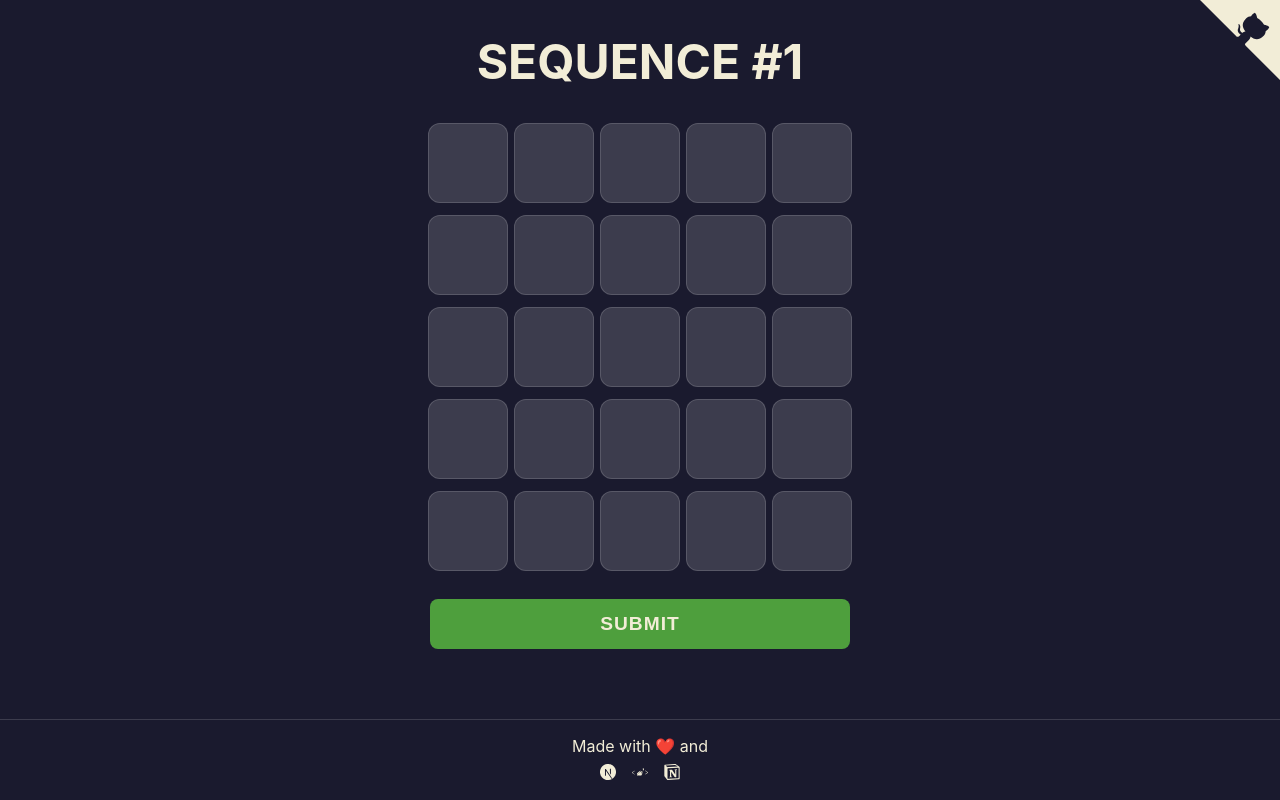
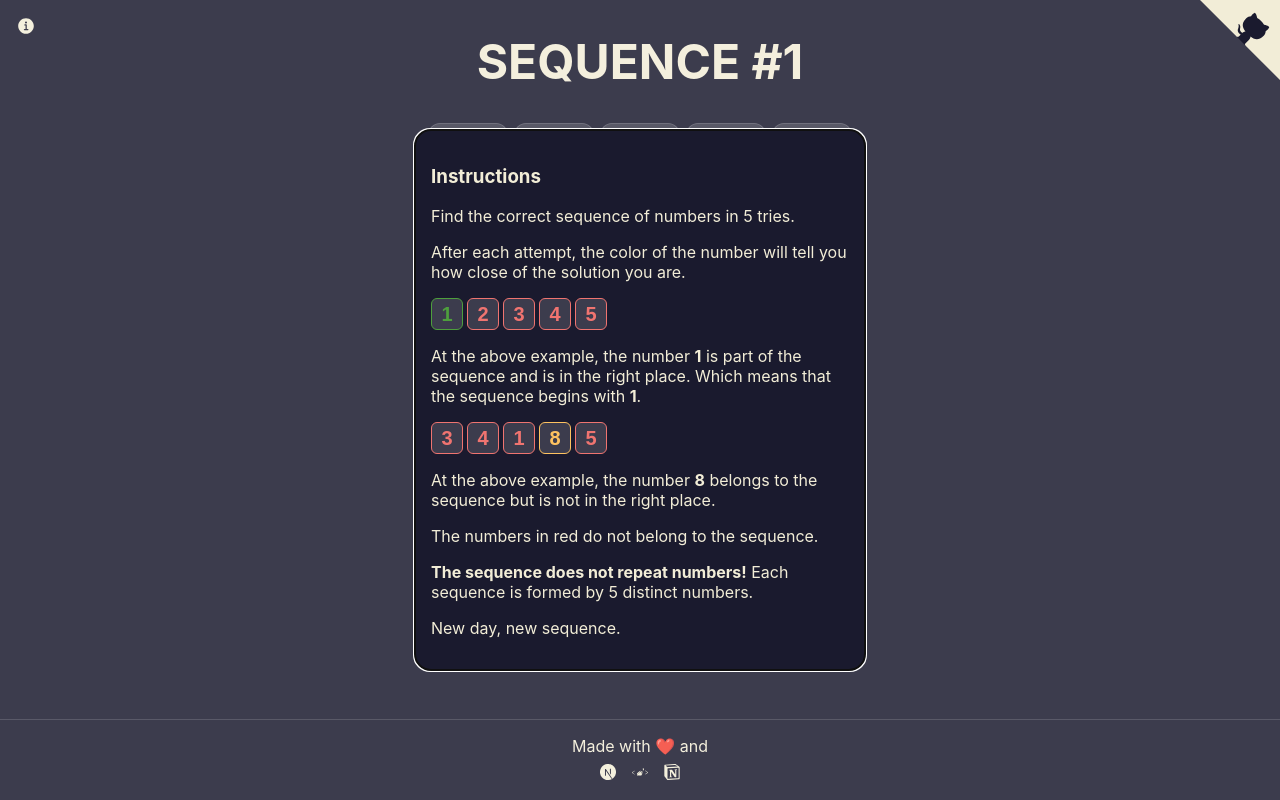
Before and after one commit to heyralfs/the-sequence-game, a Next.js app: page / in a window 1280 px wide. Built offline with nearby package versions, Linux system fonts and the light colour scheme.

Commit message:
Show instructions on first page access

```diff
--- /dev/null
+++ b/src/components/Instructions/index.tsx
@@ -0,0 +1,59 @@
+import { Input } from "../Input";
+
+const style = {
+	width: "32px",
+	height: "32px",
+	fontSize: "20px",
+	borderRadius: "6px",
+	marginRight: "4px",
+};
+
+export const Instructions = () => {
+	return (
+		<>
+			<h3>Instructions</h3>
+
+			<p>Find the correct sequence of numbers in 5 tries.</p>
+			<p>
+				After each attempt, the color of the number will tell you how
+				close of the solution you are.
+			</p>
+
+			<div>
+				<Input disabled value={1} style={style} className="correct" />
+				<Input disabled value={2} style={style} className="incorrect" />
+				<Input disabled value={3} style={style} className="incorrect" />
+				<Input disabled value={4} style={style} className="incorrect" />
+				<Input disabled value={5} style={style} className="incorrect" />
+			</div>
+
+			<p>
+				At the above example, the number <strong>1</strong> is part of
+				the sequence and is in the right place. Which means that the
+				sequence begins with <strong>1</strong>.
+			</p>
+
+			<div>
+				<Input disabled value={3} style={style} className="incorrect" />
+				<Input disabled value={4} style={style} className="incorrect" />
+				<Input disabled value={1} style={style} className="incorrect" />
+				<Input disabled value={8} style={style} className="partial" />
+				<Input disabled value={5} style={style} className="incorrect" />
+			</div>
+
+			<p>
+				At the above example, the number <strong>8</strong> belongs to
+				the sequence but is not in the right place.
+			</p>
+
+			<p>The numbers in red do not belong to the sequence.</p>
+
+			<p>
+				<strong>The sequence does not repeat numbers!</strong> Each
+				sequence is formed by 5 distinct numbers.
+			</p>
+
+			<p>New day, new sequence.</p>
+		</>
+	);
+};
--- a/src/pages/index.tsx
+++ b/src/pages/index.tsx
@@ -1,14 +1,17 @@
 import type { NextPage } from "next";
-import { useRef } from "react";
+import { useEffect, useRef, useState } from "react";
 import Modal from "react-modal";
+import { IoInformationCircle } from "react-icons/io5";
 
 import { AttemptField } from "../components/AttemptField";
 import { Button } from "../components/Button";
+import { Instructions } from "../components/Instructions";
 import { Results } from "../components/Results";
 import { useSequenceContext } from "../contexts/SequenceContext";
 
 const Home: NextPage = () => {
 	const { currentAttempt, playedToday } = useSequenceContext();
+	const [openInstructions, setOpenInstructions] = useState(false);
 
 	const attemptRef1 = useRef<HTMLButtonElement>(null);
 	const attemptRef2 = useRef<HTMLButtonElement>(null);
@@ -27,6 +30,15 @@ const Home: NextPage = () => {
 	const handleAttempt = () => {
 		attempts[currentAttempt - 1].current?.click();
 	};
+
+	useEffect(() => {
+		const sequenceLocalItem = localStorage.getItem("sequence-game");
+
+		if (!sequenceLocalItem) {
+			localStorage.setItem("sequence-game", "{}");
+			setOpenInstructions(true);
+		}
+	}, []);
 
 	return (
 		<>
@@ -53,6 +65,19 @@ const Home: NextPage = () => {
 				/>
 			</div>
 
+			<IoInformationCircle
+				color="var(--off-white)"
+				onClick={() => setOpenInstructions(true)}
+				title="Show instructions"
+				size={20}
+				style={{
+					position: "absolute",
+					top: "16px",
+					left: "16px",
+					cursor: "pointer",
+				}}
+			/>
+
 			<Modal
 				isOpen={!!playedToday}
 				className="modal"
@@ -60,6 +85,17 @@ const Home: NextPage = () => {
 			>
 				<Results />
 			</Modal>
+
+			<Modal
+				isOpen={openInstructions}
+				shouldCloseOnEsc
+				shouldCloseOnOverlayClick
+				onRequestClose={() => setOpenInstructions(false)}
+				className="modal"
+				overlayClassName="modal-overlay"
+			>
+				<Instructions />
+			</Modal>
 		</>
 	);
 };
```
